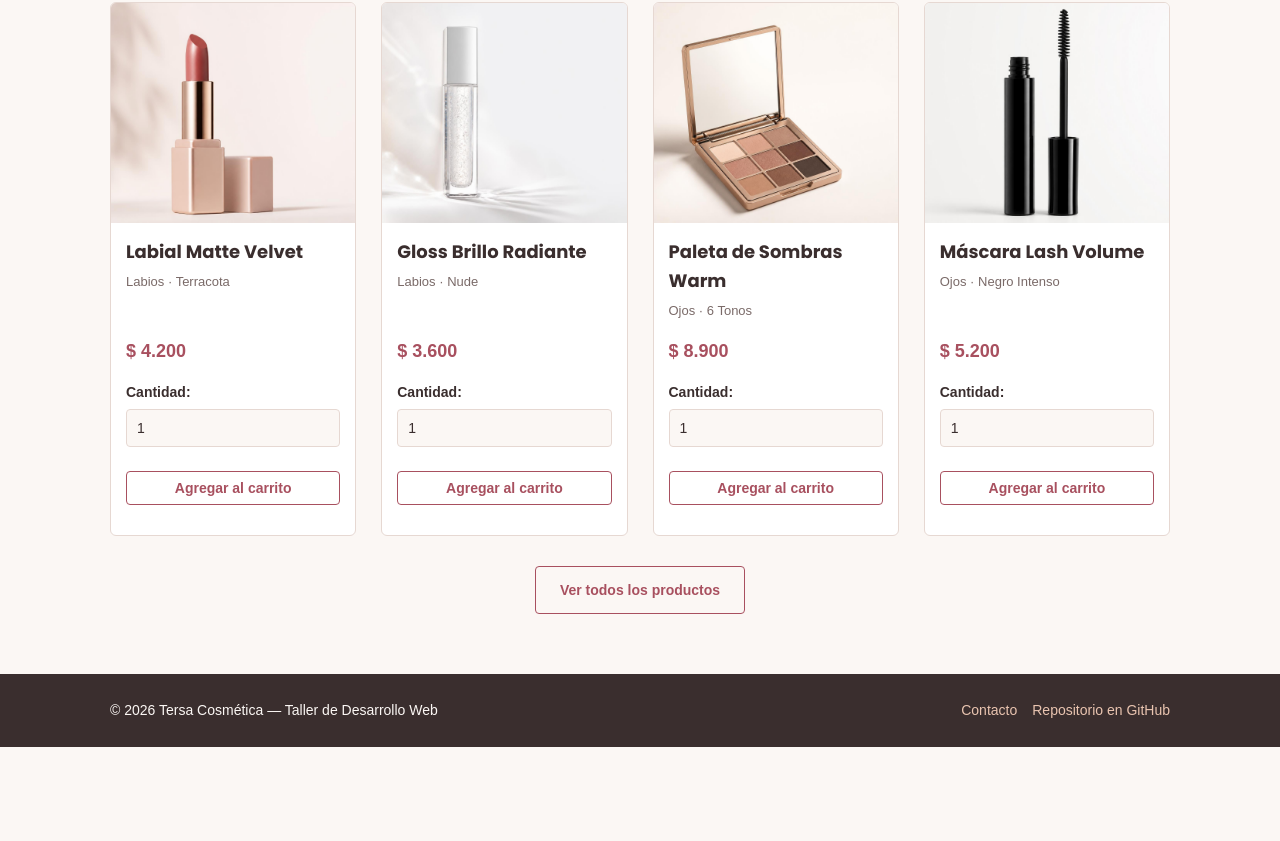
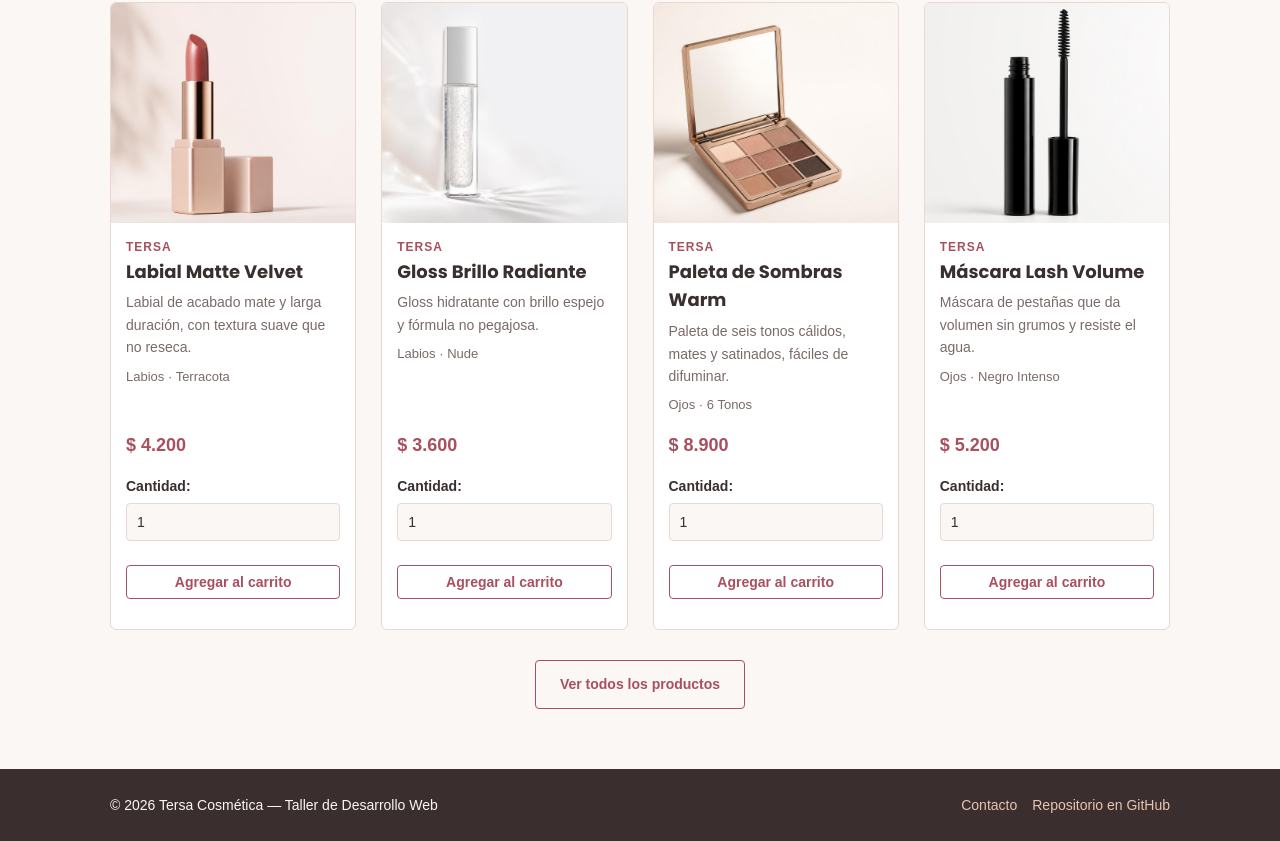
Before and after one commit to lucianeme1205/proyecto2026-Neme-Andreoli, a React (Vite) app in the folder segunda-entrega/: page / in a window 1280 px wide. Shown: the part 879-1720 px from the top of the page. Before the commit the page ends 1626 px from the top, so only its background shows below. Built offline with nearby package versions, Linux system fonts and the light colour scheme; data requests are answered from the project's data file.

Commit message:
feat: mostrar marca y descripción en las tarjetas de productos

```diff
--- a/segunda-entrega/src/components/ProductCard.jsx
+++ b/segunda-entrega/src/components/ProductCard.jsx
@@ -61,7 +61,9 @@ const ProductCard = ({ producto, onAgregar }) => {
     <article className="tarjeta-producto">
       <img src={`/imagenes/${producto.imagen}`} alt={producto.nombre} />
       <div className="info-producto">
+        <p className="marca">{producto.marca}</p>
         <h3>{producto.nombre}</h3>
+        <p className="descripcion">{producto.description}</p>
         <p className="categoria">{producto.categoria} · {producto.tono}</p>
         <p className="precio">{formatearPrecio(producto.precio)}</p>
         <Input id={idCantidad} label="Cantidad:" value={cantidad} onChange={cambiarCantidad} error={error} maxLength={2} placeholder="1" />
--- a/segunda-entrega/src/styles/_productos.scss
+++ b/segunda-entrega/src/styles/_productos.scss
@@ -44,7 +44,19 @@
     margin-bottom: 5px;
   }
 }
+.marca {
+  font-size: 12px;
+  font-weight: bold;
+  letter-spacing: 1px;
+  text-transform: uppercase;
+  color: $color-principal;
+}
 
+.descripcion {
+  font-size: 14px;
+  color: $color-texto-suave;
+  margin-bottom: 8px;
+}
 .categoria {
   font-size: 13px;
   color: $color-texto-suave;
```
